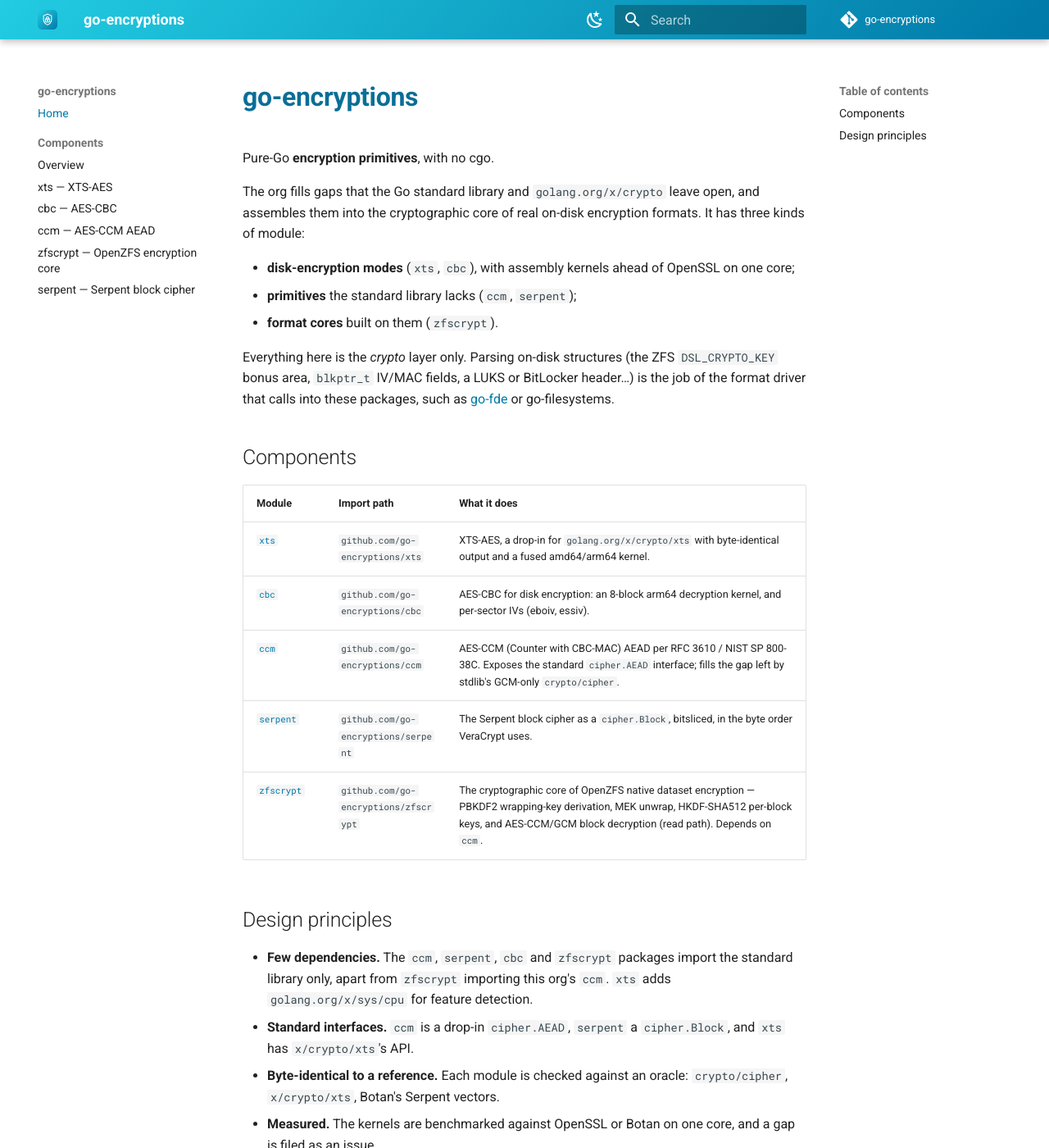
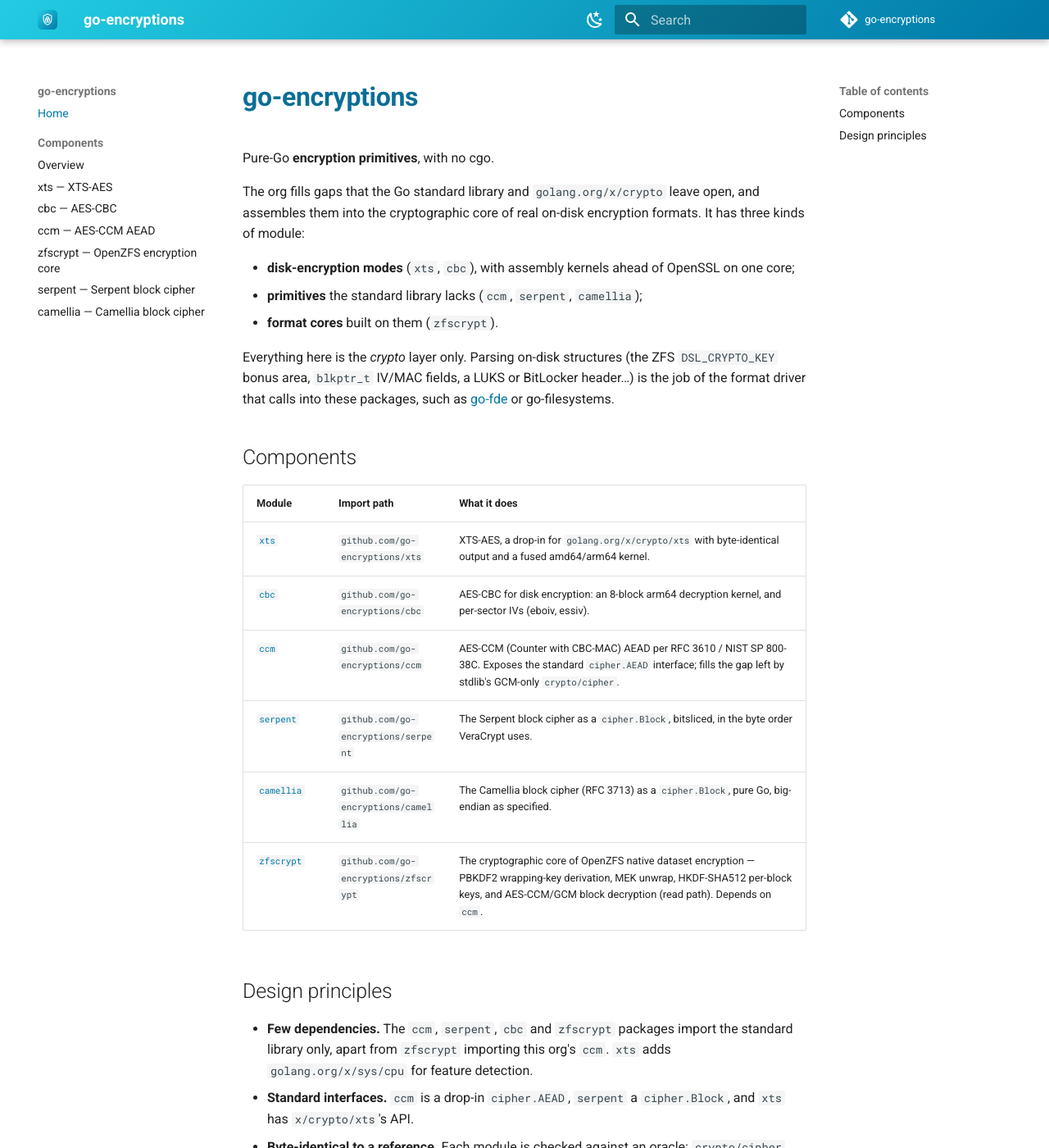
Before and after one commit to go-encryptions/docs, an MkDocs documentation site: the page built from docs/index.md, in a window 1280 px wide and 1400 px high. Shown: the whole window at 82% size. Built offline with MkDocs 1.6.1 and Material for MkDocs 9.7.7, drawn with Linux system fonts in a browser that asks for light colours; the version menu is left out.

Commit message:
Add the camellia component page (#10)
Co-authored-by: Claude Sonnet 5.5 <noreply@anthropic.com>

```diff
--- a/docs/index.md
+++ b/docs/index.md
@@ -8,7 +8,7 @@ encryption formats. It has three kinds of module:
 
 - **disk-encryption modes** (`xts`, `cbc`), with assembly kernels ahead of
   OpenSSL on one core;
-- **primitives** the standard library lacks (`ccm`, `serpent`);
+- **primitives** the standard library lacks (`ccm`, `serpent`, `camellia`);
 - **format cores** built on them (`zfscrypt`).
 
 Everything here is the *crypto* layer only. Parsing on-disk structures (the ZFS
@@ -24,6 +24,7 @@ as [go-fde](https://go-fde.github.io/) or go-filesystems.
 | [`cbc`](components/cbc.md) | `github.com/go-encryptions/cbc` | AES-CBC for disk encryption: an 8-block arm64 decryption kernel, and per-sector IVs (eboiv, essiv). |
 | [`ccm`](components/ccm.md) | `github.com/go-encryptions/ccm` | AES-CCM (Counter with CBC-MAC) AEAD per RFC 3610 / NIST SP 800-38C. Exposes the standard `cipher.AEAD` interface; fills the gap left by stdlib's GCM-only `crypto/cipher`. |
 | [`serpent`](components/serpent.md) | `github.com/go-encryptions/serpent` | The Serpent block cipher as a `cipher.Block`, bitsliced, in the byte order VeraCrypt uses. |
+| [`camellia`](components/camellia.md) | `github.com/go-encryptions/camellia` | The Camellia block cipher (RFC 3713) as a `cipher.Block`, pure Go, big-endian as specified. |
 | [`zfscrypt`](components/zfscrypt.md) | `github.com/go-encryptions/zfscrypt` | The cryptographic core of OpenZFS native dataset encryption — PBKDF2 wrapping-key derivation, MEK unwrap, HKDF-SHA512 per-block keys, and AES-CCM/GCM block decryption (read path). Depends on `ccm`. |
 
 ## Design principles
--- a/mkdocs.yml
+++ b/mkdocs.yml
@@ -44,3 +44,4 @@ nav:
       - "ccm — AES-CCM AEAD": components/ccm.md
       - "zfscrypt — OpenZFS encryption core": components/zfscrypt.md
       - "serpent — Serpent block cipher": components/serpent.md
+      - "camellia — Camellia block cipher": components/camellia.md
```
Also changed, not shown: docs/components/camellia.md (added, +53 -0 lines), docs/components/index.md (+1 -0 lines).
